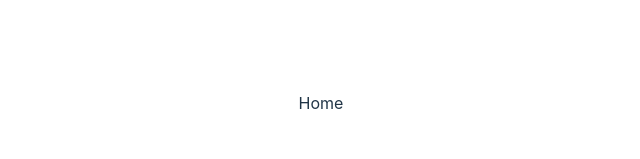
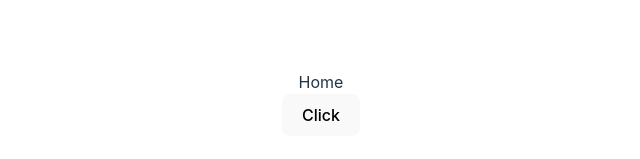
Before and after one commit to TingYuWong/frontend-tech-stack, a React (Vite) app: page / in a window 1280 px wide. Shown: the part 297-456 px from the top of the page, without its empty margins (319-959 px from the left). Built offline with nearby package versions, Linux system fonts and the light colour scheme.

Commit message:
feat: add button click test

```diff
--- a/src/components/Home.tsx
+++ b/src/components/Home.tsx
@@ -1,5 +1,18 @@
+import { useNavigate } from "react-router-dom";
+
 const Home = () => {
-  return <div>Home</div>;
+  const navigate = useNavigate();
+
+  const toAboutPage = () => {
+    navigate("/about");
+  };
+
+  return (
+    <div>
+      <div>Home</div>
+      <button onClick={toAboutPage}>Click</button>
+    </div>
+  );
 };
 
 export default Home;
```
Also changed, not shown: 1 other file (tests, documents, lock files or other folders).
